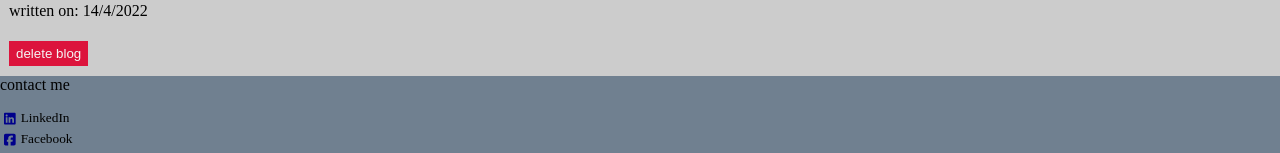
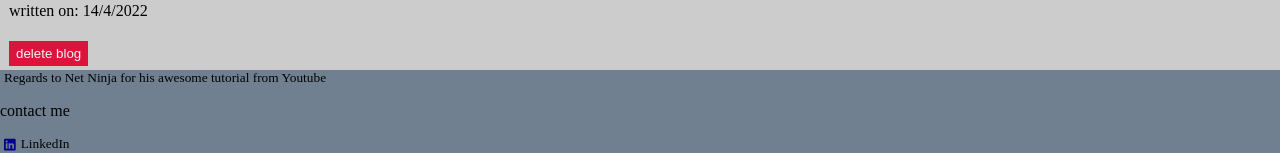
Before and after one commit to kass8mal8/React-Blog, a React (Create React App) app: page /blogs in a window 1280 px wide. Shown: the part 5511-5664 px from the top of the page. Built offline with nearby package versions, Linux system fonts and the light colour scheme.

Commit message:
1 file modified

```diff
--- a/src/Footer.js
+++ b/src/Footer.js
@@ -6,6 +6,11 @@ import React from "react"
 const Footer=()=>{
   return(
     <div className="footerDiv">
+     <div className="regardsDiv">
+       <small>
+           Regards to Net Ninja for his awesome tutorial from Youtube
+       </small>
+     </div>
      <div className="contactDiv" >
         <p>contact me</p>
         <small>
```
